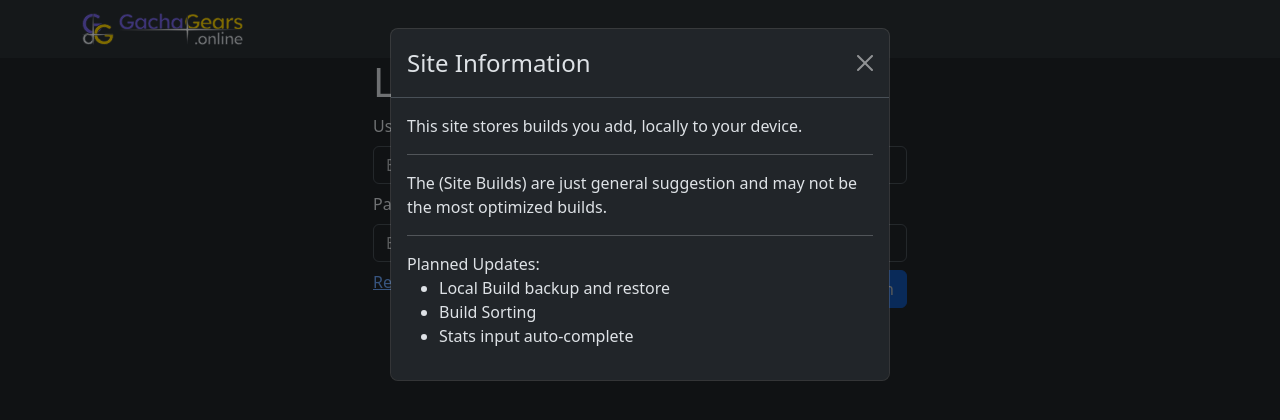
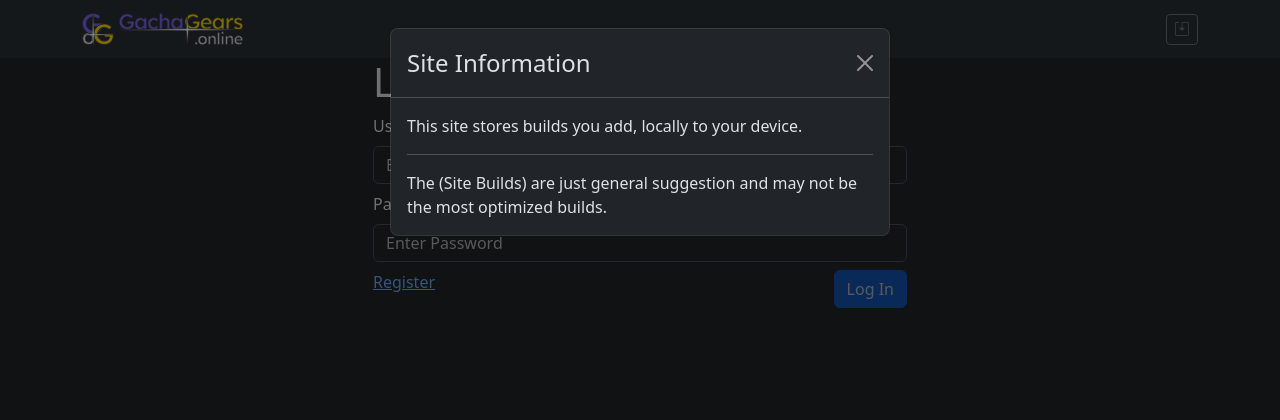
Before and after one commit to RA-Valdez/gacha-gears, a React (Vite) app in the folder gacha-gears-client/: page /login in a window 1280 px wide. Shown: the top 420 px of the page. Built offline with nearby package versions, Linux system fonts and the light colour scheme.

Commit message:
client-side, implemented local builds backup and restore, and changed localStorage variable for local builds

```diff
--- a/gacha-gears-client/package.json
+++ b/gacha-gears-client/package.json
@@ -18,6 +18,7 @@
     "react-dom": "^18.2.0",
     "react-router-bootstrap": "^0.26.2",
     "react-router-dom": "^6.16.0",
+    "react-zlib-js": "^1.0.5",
     "universal-cookie": "^6.1.1"
   },
   "devDependencies": {
--- a/gacha-gears-client/src/App.jsx
+++ b/gacha-gears-client/src/App.jsx
@@ -1,7 +1,7 @@
 // Modules
-import { useState } from 'react';
+import { useEffect, useState } from 'react';
 import { BrowserRouter, Outlet } from 'react-router-dom';
-import { Container, Modal } from 'react-bootstrap';
+import { Container } from 'react-bootstrap';
 import Cookies from 'universal-cookie';
 
 // Components
@@ -18,12 +18,13 @@ function App() {
   axios.defaults.withCredentials = true;
   const cookies = new Cookies(null, { path: '/' });
   const [publicToken, setPublicToken] = useState(cookies.get('public-token'));
-  const [showModal, setShowModal] = useState((!sessionStorage.getItem("session") ? true : false));
 
-  function handleModal() {
-    !sessionStorage.setItem("session", "session");
-    setShowModal(false);
-  }
+  useEffect(() => {
+    if (localStorage.getItem('localBuilds')) {
+      localStorage.setItem('LB_HSR', localStorage.getItem('localBuilds'));
+      localStorage.removeItem('localBuilds');
+    }
+  }, []);
 
   function handleLogout() {
     axios.post(`${import.meta.env.VITE_API_ADDRESS}/users/logout`)
@@ -36,18 +37,6 @@ function App() {
       <Container>
         <Router username={publicToken} setPublicToken={setPublicToken} /><Outlet context={[setPublicToken]} />
       </Container>
-      <Modal show={showModal} onHide={handleModal}>
-        <Modal.Header closeButton>
-          <Modal.Title>Site Information</Modal.Title>
-        </Modal.Header>
-        <Modal.Body>This site stores builds you add, locally to your device.
-          <hr /> The (Site Builds) are just general suggestion and may not be the most optimized builds. <hr /> Planned Updates:
-          <ul>
-            <li>Local Build backup and restore</li>
-            <li>Build Sorting</li>
-            <li>Stats input auto-complete</li>
-          </ul></Modal.Body>
-      </Modal>
     </BrowserRouter>
   )
 }
--- a/gacha-gears-client/src/components/MainNav.jsx
+++ b/gacha-gears-client/src/components/MainNav.jsx
@@ -1,7 +1,9 @@
 // Modules
 import { useState } from 'react';
-import { Container, Navbar, Offcanvas, Nav, Button } from 'react-bootstrap';
+import { Container, Navbar, Offcanvas, Nav, Button, Stack, Modal, Form, FormGroup, InputGroup } from 'react-bootstrap';
 import { LinkContainer } from 'react-router-bootstrap';
+import zlib from 'react-zlib-js'
+import Buffer from 'react-zlib-js/buffer';
 
 // Assets
 import ggoLogo from '/ggo.svg'
@@ -9,10 +11,47 @@ import ggoWide from '/ggo-wide.svg'
 
 export default function MainNav(props) {
   const [showOffcanvas, setShowOffcanvass] = useState(false);
+  const [showModal, setShowModal] = useState((!sessionStorage.getItem("session") ? true : false));
+  const [isCopied, setIsCopied] = useState(false);
+  const [restoreError, setRestoreError] = useState(false);
+  const [backupCode, setBackupCode] = useState("");
+  const [restoreCode, setRestoreCode] = useState("");
+
+  function handleModal() {
+    setShowModal(false);
+    !sessionStorage.setItem("session", "session");
+    setIsCopied(false);
+    setRestoreError(false);
+    setRestoreCode("");
+  }
+
+  function getBackupCode() {
+    if (!localStorage.getItem('LB_HSR')) localStorage.setItem('LB_HSR', '[]')
+    const res = zlib.gzipSync(localStorage.getItem('LB_HSR'));
+    setBackupCode(res.toString('hex'));
+  }
+
+  function restoreLocalData() {
+    try {
+      const res = zlib.gunzipSync(Buffer(restoreCode, 'hex')).toString();
+      setShowModal(false);
+      localStorage.setItem('LB_HSR', res);
+      setRestoreCode("");
+      window.location.reload();
+    } catch(e) {
+      setRestoreError(true);
+    }
+  }
 
   const devNav = (
     <>
-      <Navbar.Toggle onClick={() => setShowOffcanvass(true)} />
+      <Button
+        variant="outline-secondary"
+        size="sm"
+        onClick={() => setShowOffcanvass(true)}
+      >
+        <i className="bi bi-list" />
+      </Button>
       <Navbar.Offcanvas id="admin-nav" placement="end" show={showOffcanvas}>
         <Offcanvas.Header closeButton onClick={() => setShowOffcanvass(false)}>
           <Offcanvas.Title id="admin-nav">
@@ -36,7 +75,7 @@ export default function MainNav(props) {
             <LinkContainer to="/ornaments">
               <Nav.Link>Ornaments</Nav.Link>
             </LinkContainer>
-            <hr/>
+            <hr />
             <Button variant='outline-danger' onClick={props.handleLogout}>Logout</Button>
           </Nav>
         </Offcanvas.Body>
@@ -44,7 +83,67 @@ export default function MainNav(props) {
     </>
   );
 
+  const modalSiteInfo = (
+    <>
+      <Modal.Header closeButton>
+        <Modal.Title>Site Information</Modal.Title>
+      </Modal.Header>
+      <Modal.Body>This site stores builds you add, locally to your device.
+        <hr />
+        The (Site Builds) are just general suggestion and may not be the most optimized builds.
+      </Modal.Body>
+    </>
+  )
+
+  const modalBackupInfo = (
+    <>
+      <Modal.Header closeButton>
+        <Modal.Title>Backup/Restore Local Storage</Modal.Title>
+      </Modal.Header>
+      <Modal.Body>
+        <Form>
+          <h5>Backup</h5>
+          <FormGroup>
+            <Form.Label>Backup Data Code (Current Builds)</Form.Label>
+            <InputGroup>
+              <Form.Control type='text' value={backupCode} readOnly />
+              <Button
+                variant="outline-secondary"
+                style={{ width: "80px" }}
+                onClick={() => {
+                  navigator.clipboard.writeText(backupCode)
+                    .then(() => { setIsCopied(true) })
+                    .catch(() => { setIsCopied(false) })
+                }}
+              >{isCopied ? "Copied" : "Copy"}</Button>
+            </InputGroup>
+          </FormGroup>
+        </Form>
+        <hr />
+        <Form>
+          <h5>Restore</h5>
+          <FormGroup>
+            <Form.Label>Enter Backup Code</Form.Label>
+            <InputGroup>
+              <Form.Control type='text'
+                value={restoreCode}
+                onChange={(e) => setRestoreCode(e.target.value)}
+              />
+              <Button
+                variant="outline-secondary"
+                style={{ width: "80px" }}
+                onClick={() => { restoreLocalData() }}
+              >{restoreError ? "Failed" : "Restore"}</Button>
+            </InputGroup>
+            <p className='text-end mb-0' style={{ color: "#dc3545" }}>*Will overwrite current locally saved builds</p>
+          </FormGroup>
+        </Form>
+      </Modal.Body>
+    </>
+  )
+
   return (
+    <>
       <Navbar key={false} expand={false} className="bg-body-tertiary">
         <Container>
           <Navbar.Brand href="/">
@@ -52,8 +151,22 @@ export default function MainNav(props) {
             &nbsp;
             <img src={ggoWide} className="logo d-inline-block align-top" alt="GachaGears.online" />
           </Navbar.Brand>
+          {props.username ? <Navbar.Text>Admin Mode</Navbar.Text> : <></>}
+          <Stack direction='horizontal' gap={2}>
+            <Button
+              variant="outline-secondary"
+              size="sm"
+              onClick={() => { getBackupCode(); setShowModal(true) }}
+            >
+              <i className="bi bi-save2" />
+            </Button>
             {props.username ? devNav : <></>}
+          </Stack>
         </Container>
       </Navbar>
+      <Modal show={showModal} onHide={handleModal}>
+        {!sessionStorage.getItem("session") ? modalSiteInfo : modalBackupInfo}
+      </Modal>
+    </>
   );
 }
--- a/gacha-gears-client/src/pages/BuildPage/BuildPage.jsx
+++ b/gacha-gears-client/src/pages/BuildPage/BuildPage.jsx
@@ -17,7 +17,7 @@ export default function BuildPage() {
   var buildList;
 
   function getBuilds() {
-    axios.post(`${import.meta.env.VITE_API_ADDRESS}/builds/${viewMode}/${localOnly}`, JSON.parse(localStorage.getItem('localBuilds')))
+    axios.post(`${import.meta.env.VITE_API_ADDRESS}/builds/${viewMode}/${localOnly}`, JSON.parse(localStorage.getItem('LB_HSR')))
       .then((res) => {
         setBuilds(res.data);
       })
--- a/gacha-gears-client/src/pages/BuildPage/components/BuildForm.jsx
+++ b/gacha-gears-client/src/pages/BuildPage/components/BuildForm.jsx
@@ -62,13 +62,13 @@ export default function BuildForm(props) {
         clearFields();
         // Test Guest Add
         if (!res.data.msg) {
-          var localbuilds = JSON.parse(localStorage.getItem("localBuilds"));
+          var localbuilds = JSON.parse(localStorage.getItem('LB_HSR'));
           if (!localbuilds) {
             localbuilds = [res.data];
-            localStorage.setItem("localBuilds", JSON.stringify(localbuilds));
+            localStorage.setItem('LB_HSR', JSON.stringify(localbuilds));
           } else {
             localbuilds.push(res.data);
-            localStorage.setItem("localBuilds", JSON.stringify(localbuilds));
+            localStorage.setItem('LB_HSR', JSON.stringify(localbuilds));
           }
         }
         // Get UpdatedBuilds
@@ -85,10 +85,10 @@ export default function BuildForm(props) {
       .then((res) => {
         clearFields();
         if (!res.data.msg) {
-          var localbuilds = JSON.parse(localStorage.getItem("localBuilds"));
+          var localbuilds = JSON.parse(localStorage.getItem('LB_HSR'));
           var target = localbuilds.findIndex((i) => i._id === res.data._id);
           localbuilds[target] = res.data;
-          localStorage.setItem("localBuilds", JSON.stringify(localbuilds));
+          localStorage.setItem('LB_HSR', JSON.stringify(localbuilds));
         }
         props.setEdit({ isEditing: false, build: "" });
         props.getBuilds();
--- a/gacha-gears-client/src/pages/BuildPage/components/BuildRow.jsx
+++ b/gacha-gears-client/src/pages/BuildPage/components/BuildRow.jsx
@@ -21,10 +21,10 @@ export default function BuildRow(props) {
 
   function handleDelete() {
     if (props.build.lb) {
-      var localbuilds = JSON.parse(localStorage.getItem("localBuilds"));
+      var localbuilds = JSON.parse(localStorage.getItem('LB_HSR'));
       var target = localbuilds.findIndex((i) => i._id === props.build._id);
       localbuilds.splice(target, 1);
-      localStorage.setItem("localBuilds", JSON.stringify(localbuilds));
+      localStorage.setItem('LB_HSR', JSON.stringify(localbuilds));
       props.getBuilds();
     } else {
       axios.delete(`${import.meta.env.VITE_API_ADDRESS}/builds/${props.build._id}`)
```
Also changed, not shown: 1 other file (tests, documents, lock files or other folders). Lines whose indentation alone changed are shown as unchanged.
